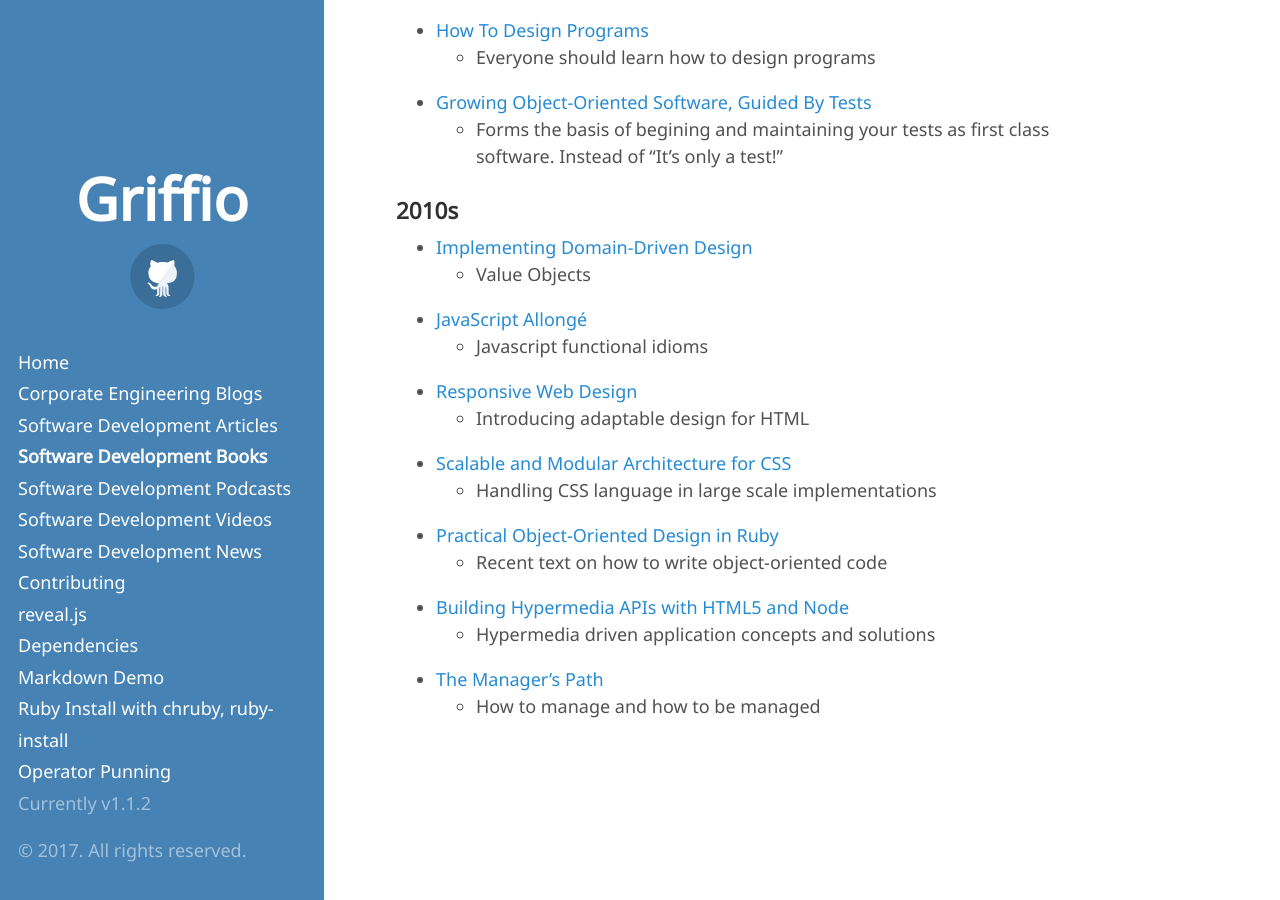
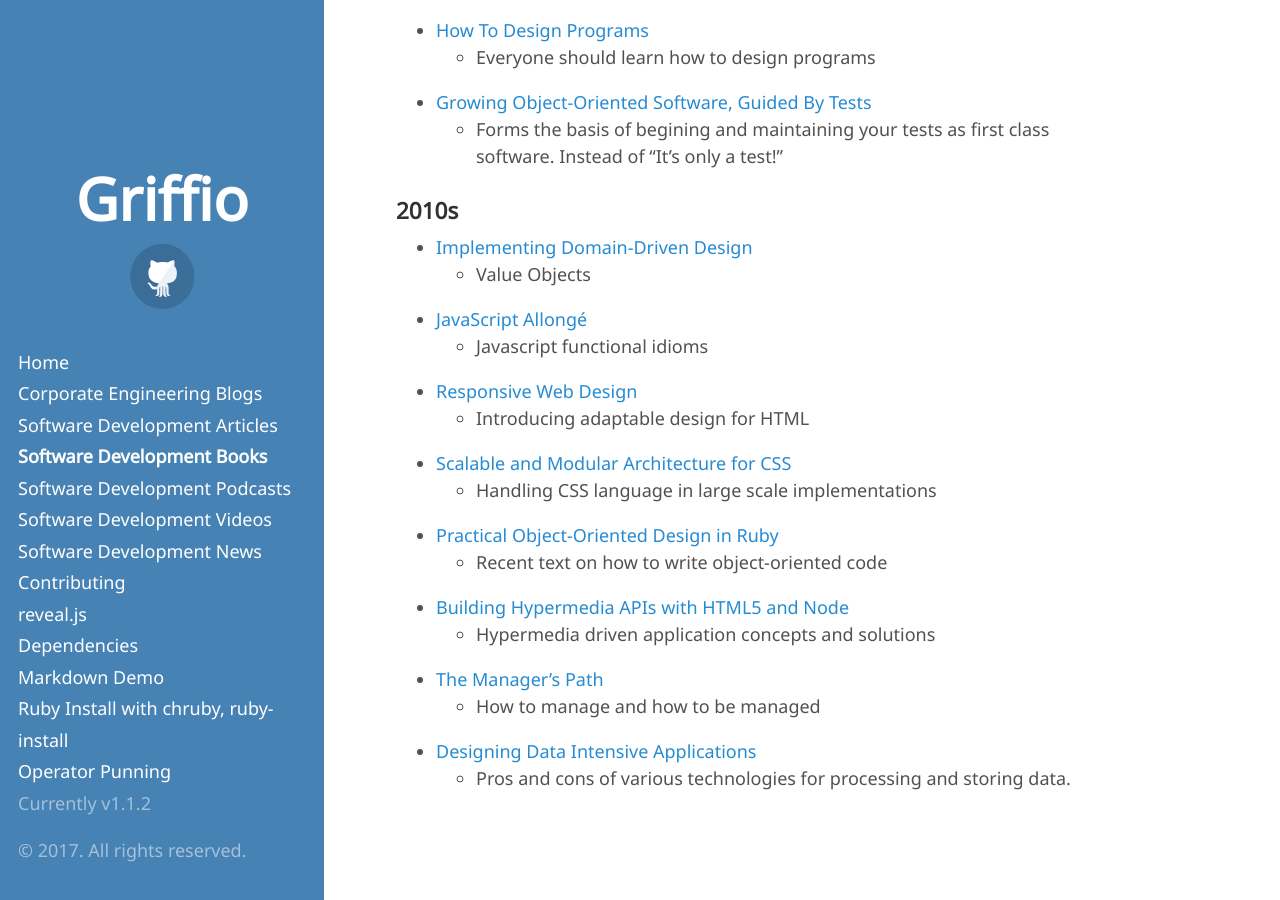
Before and after one commit to griffio/griffio.github.io, a Jekyll site: the page built from tech-books.md, in a window 1280 px wide and 900 px high, scrolled down 1548 px. Built offline with Jekyll 4.4.1, drawn with Linux system fonts in a browser that asks for light colours; some web fonts are replaced.

Commit message:
designing-data-intensive-applications

```diff
--- a/tech-books.md
+++ b/tech-books.md
@@ -69,3 +69,5 @@
   - Hypermedia driven application concepts and solutions
 - [The Manager's Path](http://shop.oreilly.com/product/0636920056843.do)
   - How to manage and how to be managed
+- [Designing Data Intensive Applications](https://www.safaribooksonline.com/library/view/designing-data-intensive-applications/9781491903063/)
+  - Pros and cons of various technologies for processing and storing data.
```
